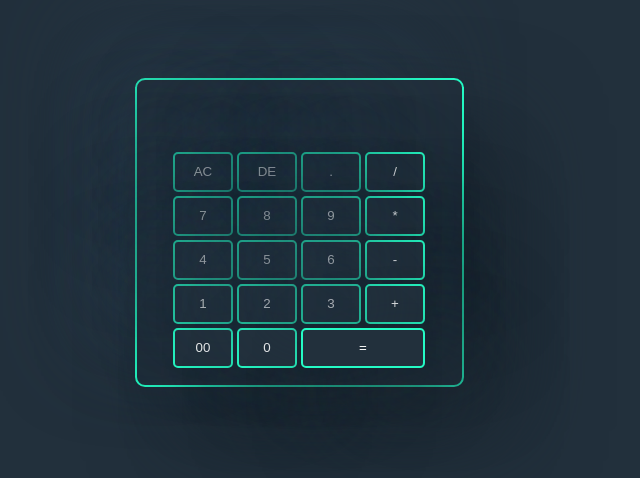
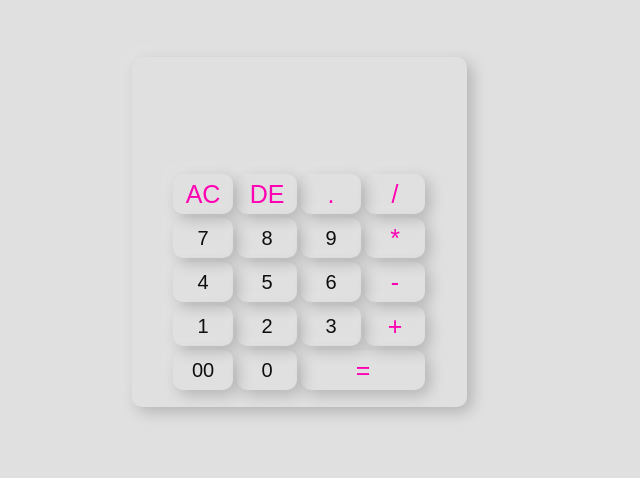
Before and after one commit to MeetMuaz/calculator, a plain HTML site: page index.html in a window 1280 px wide. Shown: the part 168-646 px from the top of the page, without its empty margins (341-981 px from the left). Drawn offline with Linux system fonts and the light colour scheme.

Commit message:
UI changed

```diff
--- a/index.html
+++ b/index.html
@@ -14,37 +14,37 @@
             <input type="text" value="" id="display" class="screen">
 
             <div>
-                <input type="button" value="AC" id="deleteAll">
-                <input type="button" value="DE" id="deleteOne">
-                <input type="button" value="." class="input-value">
-                <input type="button" value="/" class="input-value">
+                <input type="button" value="AC" id="deleteAll" class="operator">
+                <input type="button" value="DE" id="deleteOne" class="operator">
+                <input type="button" value="." class="input-value operator">
+                <input type="button" value="/" class="input-value operator">
             </div>
 
             <div>
                 <input type="button" value="7" class="input-value">
                 <input type="button" value="8" class="input-value">
                 <input type="button" value="9" class="input-value">
-                <input type="button" value="*" class="input-value">
+                <input type="button" value="*" class="input-value operator">
             </div>
 
             <div>
                 <input type="button" value="4" class="input-value">
                 <input type="button" value="5" class="input-value">
                 <input type="button" value="6" class="input-value">
-                <input type="button" value="-" class="input-value">
+                <input type="button" value="-" class="input-value operator">
             </div>
 
             <div>
                 <input type="button" value="1" class="input-value">
                 <input type="button" value="2" class="input-value">
                 <input type="button" value="3" class="input-value">
-                <input type="button" value="+" class="input-value">
+                <input type="button" value="+" class="input-value operator">
             </div>
 
             <div>
                 <input type="button" value="00" class="input-value">
                 <input type="button" value="0" class="input-value">
-                <input type="button" value="=" id="evaluate">
+                <input type="button" value="=" id="evaluate" class="operator">
             </div>
         </form>
     </div>
--- a/script.js
+++ b/script.js
@@ -10,23 +10,23 @@ let evaluate = document.getElementById('evaluate');
 for (let i = 0; i < inputValue.length; i++) {
     inputValue[i].addEventListener("click", () => {
         display.value += inputValue[i].value;
-        vibrateSound(200);
+        vibrateSound(100);
     })
 }
 // delete one value
 deleteOne.addEventListener("click", () =>{
     display.value = display.value.toString().slice(0,-1);
-    vibrateSound(200);
+    vibrateSound(100);
 })
 // delete all value
 deleteAll.addEventListener("click", () =>{
     display.value = "";
-    vibrateSound(200);
+    vibrateSound(100);
 })
 // get the result
 evaluate.addEventListener("click", () =>{
     display.value = eval(display.value);
-    vibrateSound(300);
+    vibrateSound(100);
 })
 
 
@@ -37,10 +37,10 @@ let  keypressInputValue = ["0", "1", "2", "3", "4", "5", "6", "7", "8", "9", "*"
 document.addEventListener("keypress", (e)=> {
     if (keypressInputValue.includes(e.key) === true) {
         display.value += e.key;
-        vibrateSound(200);
+        vibrateSound(100);
     } else if (e.key === "=" || e.key === "Enter"){
         display.value = eval(display.value);
-        vibrateSound(300);
+        vibrateSound(100);
     } else{
         // no code!
     }
@@ -50,7 +50,7 @@ document.addEventListener("keypress", (e)=> {
 document.addEventListener("keydown", (e)=> {
     if (e.key === "Backspace" || e.key === "Delete") {
         display.value = display.value.toString().slice(0,-1);
-        vibrateSound(200);
+        vibrateSound(100);
     }
 });
 
--- a/style.css
+++ b/style.css
@@ -5,7 +5,7 @@
 }
 
 body{
-    background-color: #22303c;
+    background-color: #e0e0e0;
 }
 
 .calculator-container{
@@ -20,23 +20,22 @@ body{
 
 
 form{
-    background-color: #22303c;
+    background-color: #e0e0e0;
     padding: 15px;
     border-radius: 10px;
-    box-shadow: 45px 45px 90px #1d2933,
-                -45px -45px 90px #273745;
-    border: 2px solid #25fbc5;
+    box-shadow: -8px -8px 15px rgba(255, 255, 255, 0.1),
+    5px 5px 15px rgba(0, 0, 0, 0.2);
 }
 
 input[type=text]{
     width: 100%;
-    height: 55px;
+    height: 100px;
     border: 0;
     background: transparent;
     outline: none;
     font-size: 20px;
-    color: #ffffff;
-    padding: 0 15px;
+    padding: 0 20px;
+    color: #0e0e0e;
 }
 
 form div {
@@ -47,20 +46,33 @@ form div {
 input[type=button]{
     height: 40px;
     width: 60px;
-    border-radius: 5px;
-    border: 2px solid #25fbc5;
+    border-radius: 10px;
+    border: 0;
     outline: none;
     margin-top: 5px;
-    background-color: #22303c;
-    box-shadow: 45px 45px 90px #1d2933,
-                -45px -45px 90px #273745;
-    color: rgb(255, 255, 255);
+    background: transparent;
+    box-shadow: -8px -8px 15px rgba(255, 255, 255, 0.1),
+                5px 5px 15px rgba(0, 0, 0, 0.2);
+    color: #0e0e0e;
     transition: .2s;
     margin: 2px;
+    font-size: 20px;
 }
+
 input[type=button]:hover{
-    background: #25fbc5;
+    background: rgb(255, 0, 179);
+    color: #e0e0e0;
 }
+
+input[class~=operator]{
+    color: rgb(255, 0, 179);
+    font-size: 25px;
+}
+
+input[class~=operator]:hover{
+    color: #e0e0e0;
+}
+
 
 #evaluate{
     width: 124px;
```
